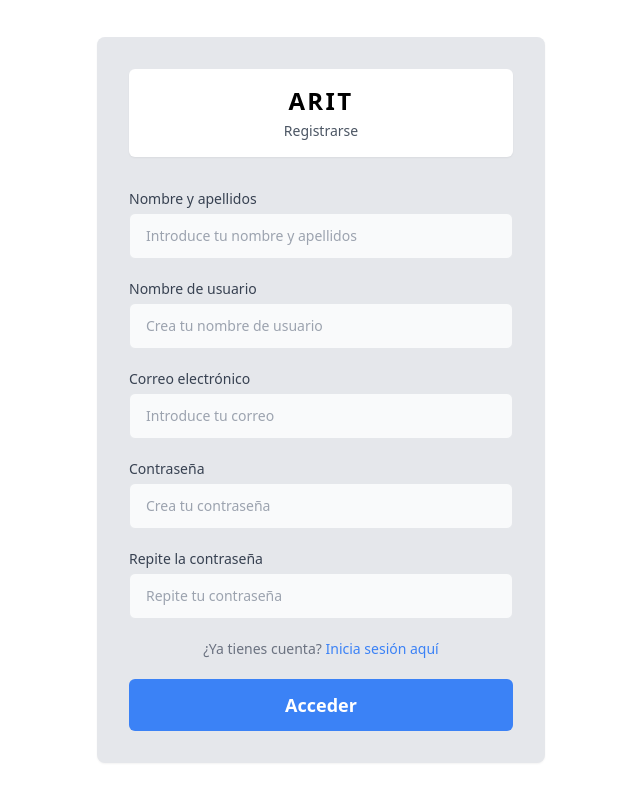
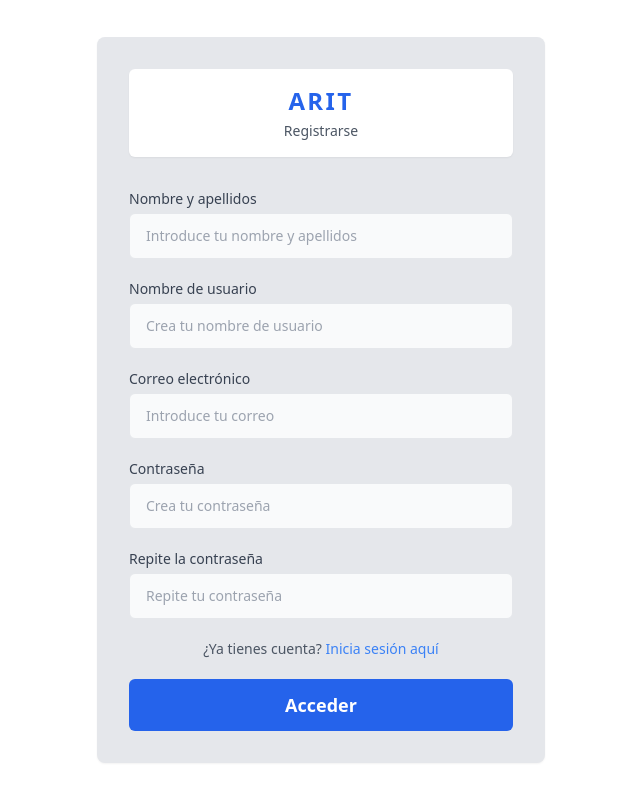
Before and after one commit to AsGaDel/Proyecto_DAW, a React (Vite) app in the folder frontend/: page /register in a window 1280 px wide. Shown: the whole page, without its empty margins (319-959 px from the left). Built offline with nearby package versions, Linux system fonts and the light colour scheme.

Commit message:
Modificado el estilo del componente AuthCard.jsx

```diff
--- a/frontend/src/App.jsx
+++ b/frontend/src/App.jsx
@@ -1,7 +1,6 @@
 import { BrowserRouter, Routes, Route } from "react-router-dom";
 import Login     from "./pages/Login";
 import Register  from "./pages/Register";
-
 
 function App() {
   return (
--- a/frontend/src/components/AuthCard.jsx
+++ b/frontend/src/components/AuthCard.jsx
@@ -22,7 +22,7 @@ function ARITAuthCard({ title, fields, submitLabel, footerText, footerLinkText,
 
         {/* Header */}
         <div className="bg-white rounded-md px-6 py-4 text-center mb-8 shadow-sm">
-          <h1 className="text-2xl font-black tracking-widest text-black uppercase">ARIT</h1>
+          <h1 className="text-2xl font-black tracking-widest text-blue-600">ARIT</h1>
           <p className="text-gray-600 text-sm mt-1">{title}</p>
         </div>
 
@@ -39,13 +39,13 @@ function ARITAuthCard({ title, fields, submitLabel, footerText, footerLinkText,
                 value={form[name]}
                 onChange={handleChange}
                 placeholder={placeholder}
-                className="w-full bg-gray-50 border border-gray-200 rounded-md px-4 py-3 text-sm text-gray-700 placeholder-gray-400 focus:outline-none focus:ring-2 focus:ring-blue-500 focus:border-transparent transition"
+                className="w-full bg-gray-50 border border-gray-200 rounded-md px-4 py-3 text-sm font-medium text-gray-600 placeholder-gray-400 focus:outline-none focus:ring-2 focus:ring-blue-600 focus:border-transparent transition"
               />
             </div>
           ))}
 
           {/* Footer link */}
-          <p className="text-center text-sm text-gray-500">
+          <p className="text-center text-sm text-gray-600">
             {footerText}{" "}
             <a href={footerLinkHref} className="text-blue-500 hover:text-blue-700 font-medium transition-colors">
               {footerLinkText}
@@ -56,7 +56,7 @@ function ARITAuthCard({ title, fields, submitLabel, footerText, footerLinkText,
           <button
             onClick={handleSubmit}
             disabled={loading}
-            className="w-full bg-blue-500 hover:bg-blue-600 active:bg-blue-700 disabled:opacity-70 text-white font-semibold text-lg py-3 rounded-md transition-colors duration-150 cursor-pointer"
+            className="w-full bg-blue-600 hover:bg-blue-700 active:bg-blue-800 disabled:opacity-60 text-white font-semibold text-lg py-3 rounded-md transition-colors duration-200 cursor-pointer"
           >
             {loading ? "Cargando..." : submitLabel}
           </button>
@@ -85,7 +85,7 @@ export function ARITLogin() {
       footerLinkHref="/register"
       onSubmit={(data, done) => {
         console.log("Login:", data);
-        setTimeout(done, 1500);
+        setTimeout(done, 1000);
       }}
     />
   );
@@ -112,7 +112,7 @@ export function ARITRegister() {
       footerLinkHref="/login"
       onSubmit={(data, done) => {
         console.log("Register:", data);
-        setTimeout(done, 1500);
+        setTimeout(done, 1000);
       }}
     />
   );
```
